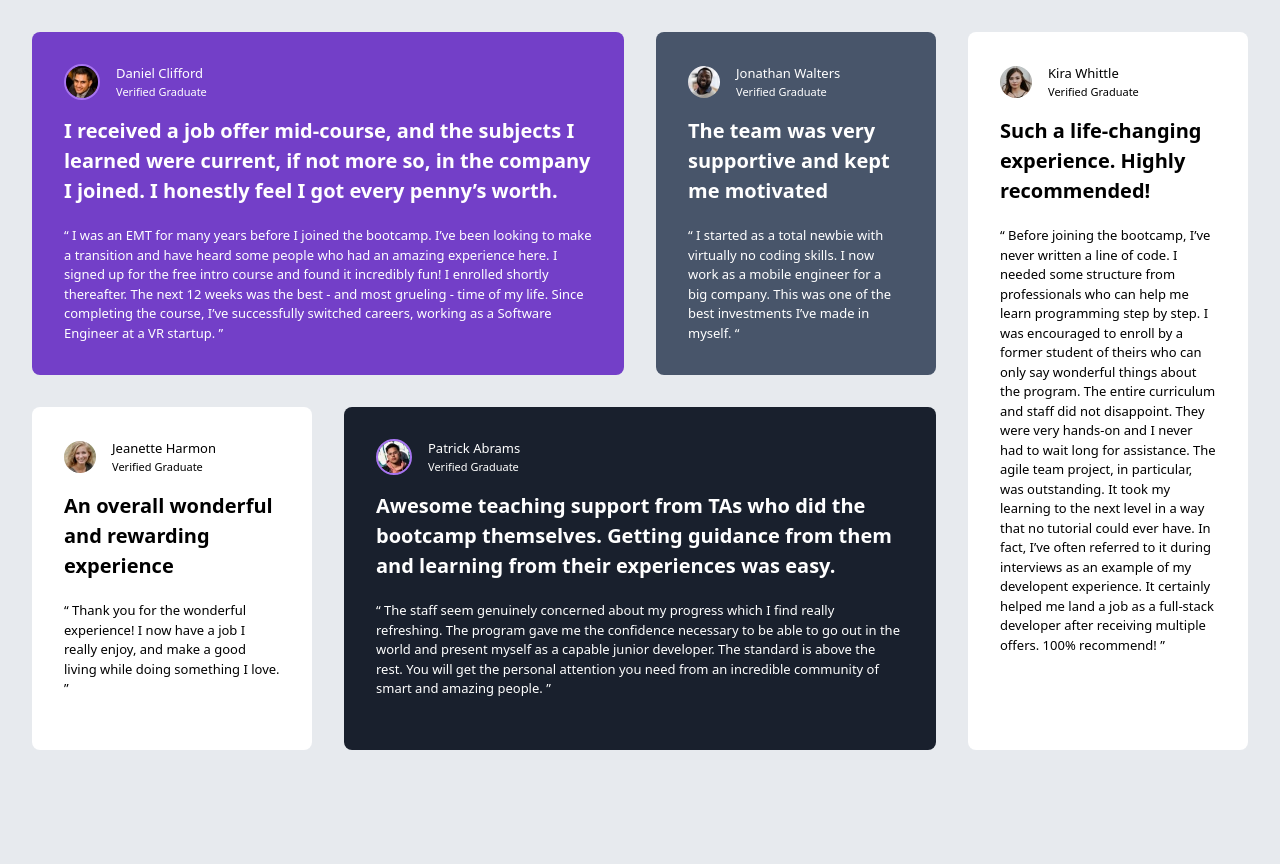
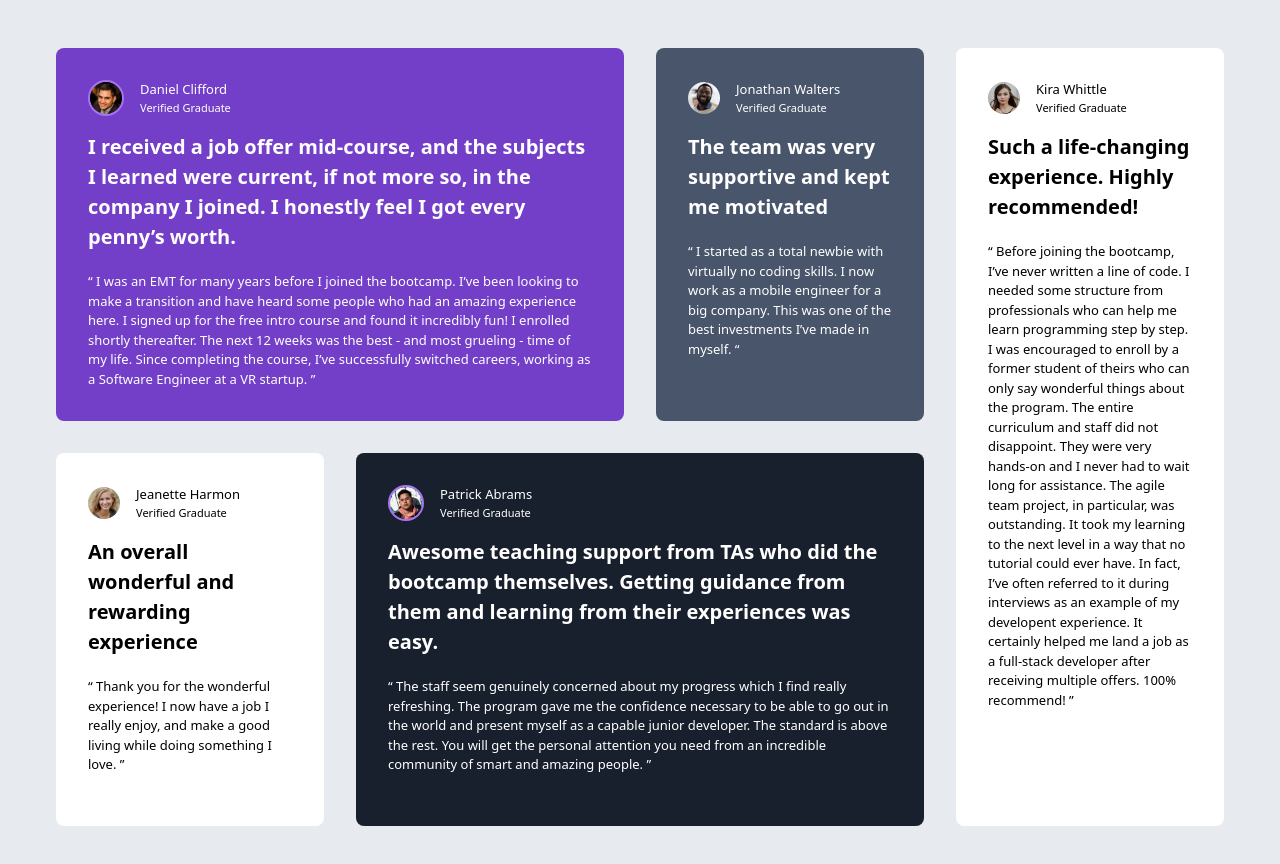
Before and after one commit to NarelaCamara/testimonials-grid-section, a React (Vite) app: page / in a window 1280 px wide. Shown: the top 864 px of the page. Before the commit the page ends 800 px from the top, so only its background shows below. Built offline with nearby package versions, Linux system fonts and the light colour scheme; a web font is replaced by a local one.

Commit message:
feat: center screen

```diff
--- a/src/App.tsx
+++ b/src/App.tsx
@@ -55,7 +55,7 @@ function App() {
   ]);
 
   return (
-    <div className="grid md:grid-cols-2 md:grid-rows-4  lg:grid-cols-4 lg:grid-rows-2 gap-0 m-4">
+    <div className="grid md:grid-cols-2 md:grid-rows-4  lg:grid-cols-4 lg:grid-rows-2 gap-0 mx-auto max-w-[1200px] my-[2.5%]">
       <div className="m-4 md:col-span-2 lg:col-span-2">
         <Card person={cards[0]} color={colors[0]} />
       </div>
```
